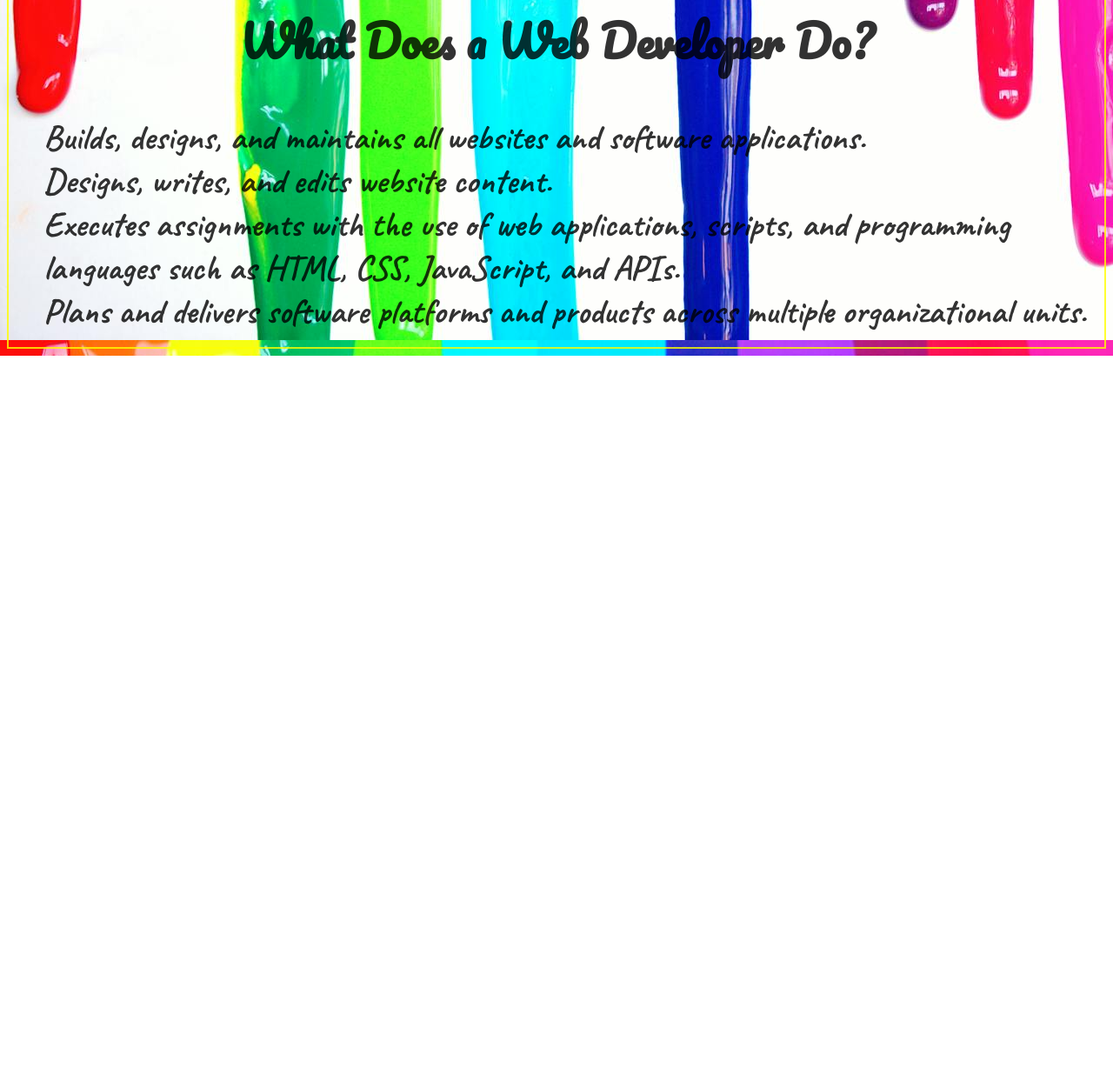
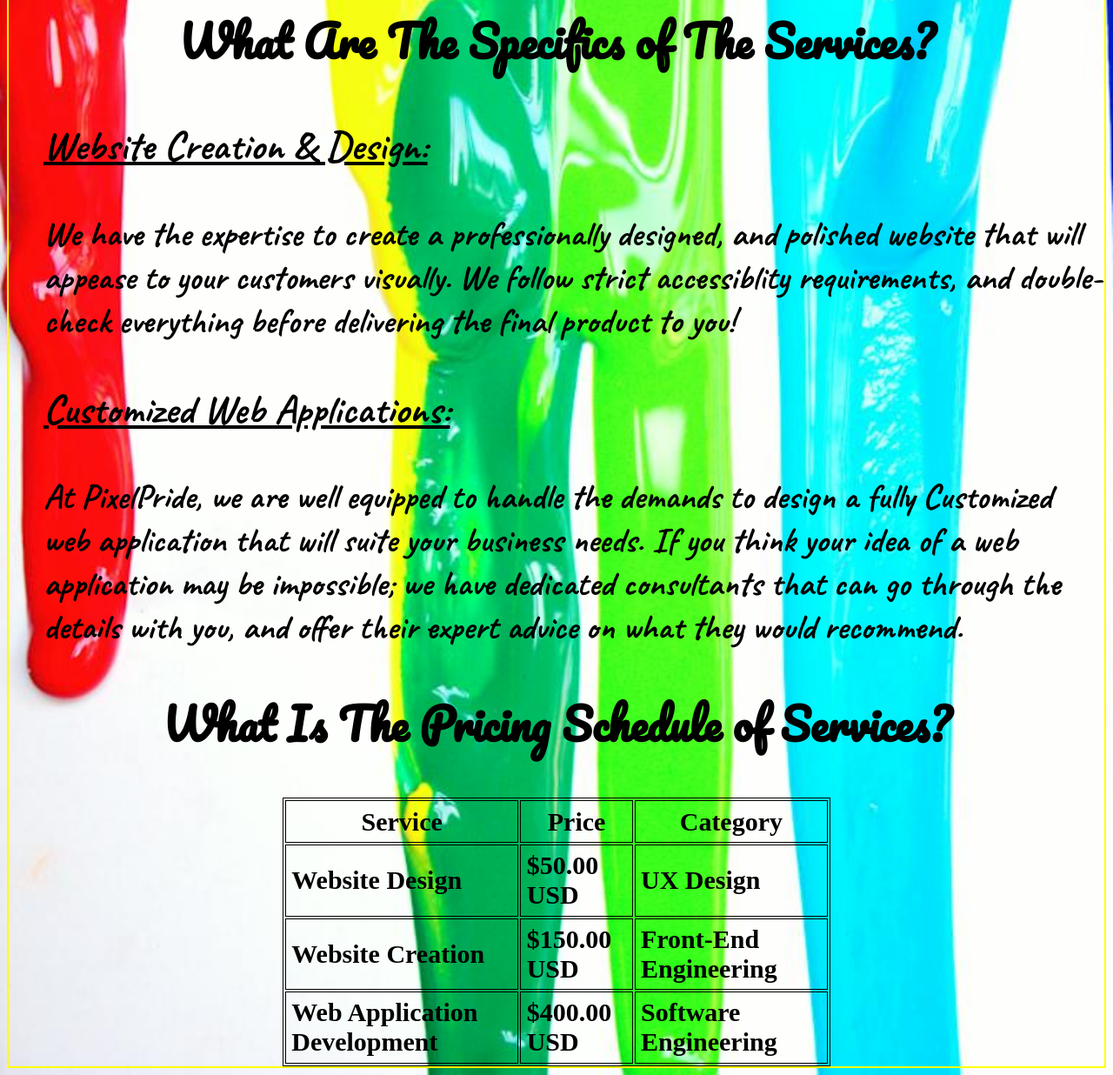
Before and after one commit to zacharybaca/business-time-project, a plain HTML site: page views/services.html in a window 1280 px wide. Shown: the part 889-2125 px from the top of the page at 87% size. Before the commit the page ends 1298 px from the top, so only its background shows below. Drawn offline with Linux system fonts and the light colour scheme; a web font is replaced by a local one.

Commit message:
made some ui changes on services page

```diff
--- a/styles.css
+++ b/styles.css
@@ -3,7 +3,8 @@
 
 body {
     background-image: url('./assets/pride-bleeding-colors.jpg');
-    opacity: 0.8;
+    background-repeat: no-repeat;
+    background-size: cover;
 }
 
 .grid-container {
@@ -76,3 +77,28 @@ body {
     list-style: none;
     font-weight: bolder;
 }
+
+#dev-duties h3 {
+    text-decoration: underline;
+}
+
+#service-pricing h2 {
+    text-align: center;
+    font-family: "Pacifico", cursive;
+    font-size: 50px;
+}
+
+#service-pricing table, th, td {
+    border: 1px solid black;
+}
+
+#service-pricing table {
+    font-size: 30px;
+    width: 50%;
+    margin-left: 25%;
+}
+
+#service-pricing th, td {
+    font-weight: bold;
+    padding: 1%;
+}
--- a/views/services.html
+++ b/views/services.html
@@ -36,13 +36,49 @@
                 </div>
 
                 <div id="dev-duties">
-                    <h2>What Does a Web Developer Do?</h2>
+                    <h2>What Are The Specifics of The Services?</h2>
                     <ul>
-                        <li>Builds, designs, and maintains all websites and software applications.</li>
-                        <li>Designs, writes, and edits website content.</li>
-                        <li>Executes assignments with the use of web applications, scripts, and programming languages such as HTML, CSS, JavaScript, and APIs.</li>
-                        <li>Plans and delivers software platforms and products across multiple organizational units.</li>
+                        <li><h3>Website Creation & Design:</h3>
+                            We have the expertise to create a professionally designed, and polished
+                            website that will appease to your customers visually. We follow strict accessiblity
+                            requirements, and double-check everything before delivering the final product to you!
+                        </li>
+                        <li><h3>Customized Web Applications:</h3>
+                            At PixelPride, we are well equipped to handle the demands to design a fully Customized
+                            web application that will suite your business needs. If you think your idea of a web application
+                            may be impossible; we have dedicated consultants that can go through the details with you, and offer
+                            their expert advice on what they would recommend.
+                        </li>
                     </ul>
+                </div>
+
+                <div id="service-pricing">
+                    <h2>What Is The Pricing Schedule of Services?</h2>
+                    <div>
+                        <table>
+                        <tr>
+                            <th>Service</th>
+                            <th>Price</th>
+                            <th>Category</th>
+                        </tr>
+                        <tr>
+                            <td>Website Design</td>
+                            <td>$50.00 USD</td>
+                            <td>UX Design</td>
+                        </tr>
+                        <tr>
+                            <td>Website Creation</td>
+                            <td>$150.00 USD</td>
+                            <td>Front-End Engineering</td>
+                        </tr>
+                        <tr>
+                            <td>Web Application Development</td>
+                            <td>$400.00 USD</td>
+                            <td>Software Engineering</td>
+                        </tr>
+                    </table>
+                </div>
+
                 </div>
 
             </section>
```
